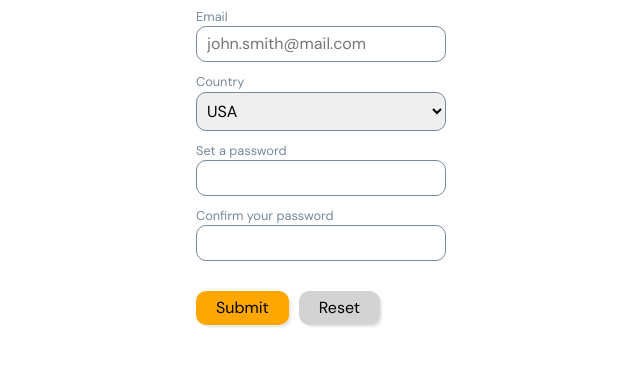
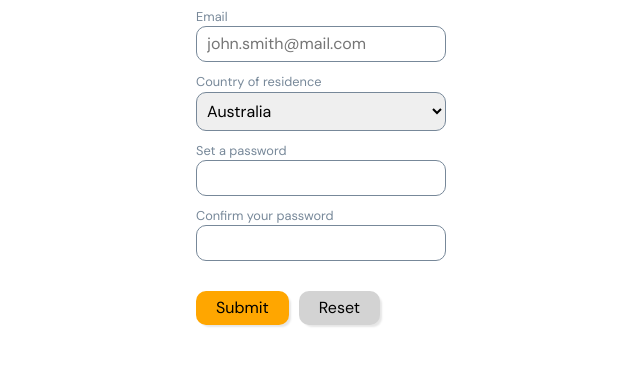
Before and after one commit to henrylin03/odin-form, a plain HTML site: page index.html in a window 1280 px wide. Shown: the part 263-628 px from the top of the page, without its empty margins (319-959 px from the left). Drawn offline with Linux system fonts and the light colour scheme.

Commit message:
update copy for country and reduce options. default option of dropdown to australia because that's where i'm from ! :)

```diff
--- a/index.html
+++ b/index.html
@@ -23,15 +23,12 @@
           <small class="error-message"></small>
         </li>
         <li>
-          <label for="country">Country</label>
+          <label for="country">Country of residence</label>
 
-          <!-- TODO: have 'country' as text rather than a default option -->
           <select name="country" id="country">
+            <option value="australia">Australia</option>
             <option value="usa">USA</option>
-            <option value="uk">UK</option>
-            <option value="australia">Australia</option>
             <option value="canada">Canada</option>
-            <option value="new-zealand">New Zealand</option>
           </select>
           <small class="error-message"></small>
         </li>
```
